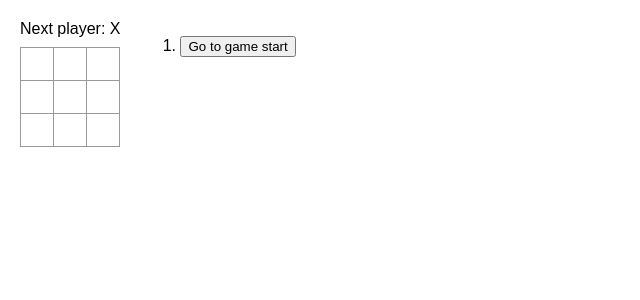
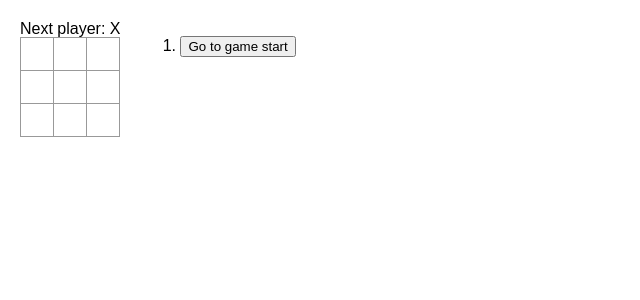
Before and after one commit to q-sakakima/tic-tac-toe, a Next.js app: page / in a window 1280 px wide. Shown: the top 300 px of the page, without its empty margins (0-640 px from the left). Built offline with nearby package versions, Linux system fonts and the light colour scheme.

Commit message:
emotionの導入

```diff
--- a/components/board/index.tsx
+++ b/components/board/index.tsx
@@ -1,6 +1,8 @@
 import { FunctionComponent } from "react";
 import { Mark } from "../../types/index";
 import { Square } from "../Square";
+import { css , ClassNames } from "@emotion/react";
+import { status, boardRow } from "./styled";
 
 type BoardProps = {
     xIsNext: boolean;
@@ -54,23 +56,27 @@ export const Board: FunctionComponent<BoardProps> = ({ xIsNext, squares, onPlay
     }
 
     return (
+        <ClassNames>
+            {({ css }) => (
                 <>
-            <div className="status">{status}</div>
-            <div className="board-row">
+                    <div className={css(status)}>{status}</div>
+                    <div className={css(boardRow)}>
                         <Square value={squares[0]} onSquareClick={() => handleClick(0)} />
                         <Square value={squares[1]} onSquareClick={() => handleClick(1)} />
                         <Square value={squares[2]} onSquareClick={() => handleClick(2)} />
                     </div>
-            <div className="board-row">
+                    <div className={css(boardRow)}>
                         <Square value={squares[3]} onSquareClick={() => handleClick(3)} />
                         <Square value={squares[4]} onSquareClick={() => handleClick(4)} />
                         <Square value={squares[5]} onSquareClick={() => handleClick(5)} />
                     </div>
-            <div className="board-row">
+                    <div className={css(boardRow)}>
                         <Square value={squares[6]} onSquareClick={() => handleClick(6)} />
                         <Square value={squares[7]} onSquareClick={() => handleClick(7)} />
                         <Square value={squares[8]} onSquareClick={() => handleClick(8)} />
                     </div>
                 </>
+            )}
+        </ClassNames>
     );
 }
--- a/components/board/styled.ts
+++ b/components/board/styled.ts
@@ -0,0 +1,13 @@
+import { css } from "@emotion/react";
+
+export const boardRow = css`
+  &:after {
+    clear: both;
+    content: "";
+    display: table;
+  }
+`
+
+export const status = css`
+  margin-bottom: 10px;
+`
--- a/components/square/index.tsx
+++ b/components/square/index.tsx
@@ -1,5 +1,7 @@
 import { FunctionComponent } from "react";
 import { Mark } from "../../types/index";
+import { css , ClassNames } from "@emotion/react";
+import { square } from "./styled";
 
 type SquareProps = {
     value: Mark;
@@ -8,10 +10,12 @@ type SquareProps = {
 
 export const Square: FunctionComponent<SquareProps> = ({ value, onSquareClick }: SquareProps) => {
     return (
-        <>
-            <button className="square" onClick={onSquareClick}>
+        <ClassNames>
+            {({ css }) => (
+            <button className={css(square)} onClick={onSquareClick}>
                 {value}
             </button>
-        </>
+            )}
+        </ClassNames>
     );
 }
--- a/components/square/styled.ts
+++ b/components/square/styled.ts
@@ -0,0 +1,16 @@
+import { css } from "@emotion/react";
+
+export const square = css`
+  background: #fff;
+  border: 1px solid #999;
+  float: left;
+  font-size: 24px;
+  font-weight: bold;
+  line-height: 34px;
+  height: 34px;
+  margin-right: -1px;
+  margin-top: -1px;
+  padding: 0;
+  text-align: center;
+  width: 34px;
+`;
--- a/styles/global.css
+++ b/styles/global.css
@@ -46,40 +46,12 @@ ul {
   padding-inline-start: 20px;
 }
 
-* {
-  box-sizing: border-box;
-}
-
 body {
   font-family: sans-serif;
   margin: 20px;
   padding: 0;
 }
 
-.square {
-  background: #fff;
-  border: 1px solid #999;
-  float: left;
-  font-size: 24px;
-  font-weight: bold;
-  line-height: 34px;
-  height: 34px;
-  margin-right: -1px;
-  margin-top: -1px;
-  padding: 0;
-  text-align: center;
-  width: 34px;
-}
-
-.board-row:after {
-  clear: both;
-  content: "";
-  display: table;
-}
-
-.status {
-  margin-bottom: 10px;
-}
 .game {
   display: flex;
   flex-direction: row;
```
Lines whose indentation alone changed are shown as unchanged.
